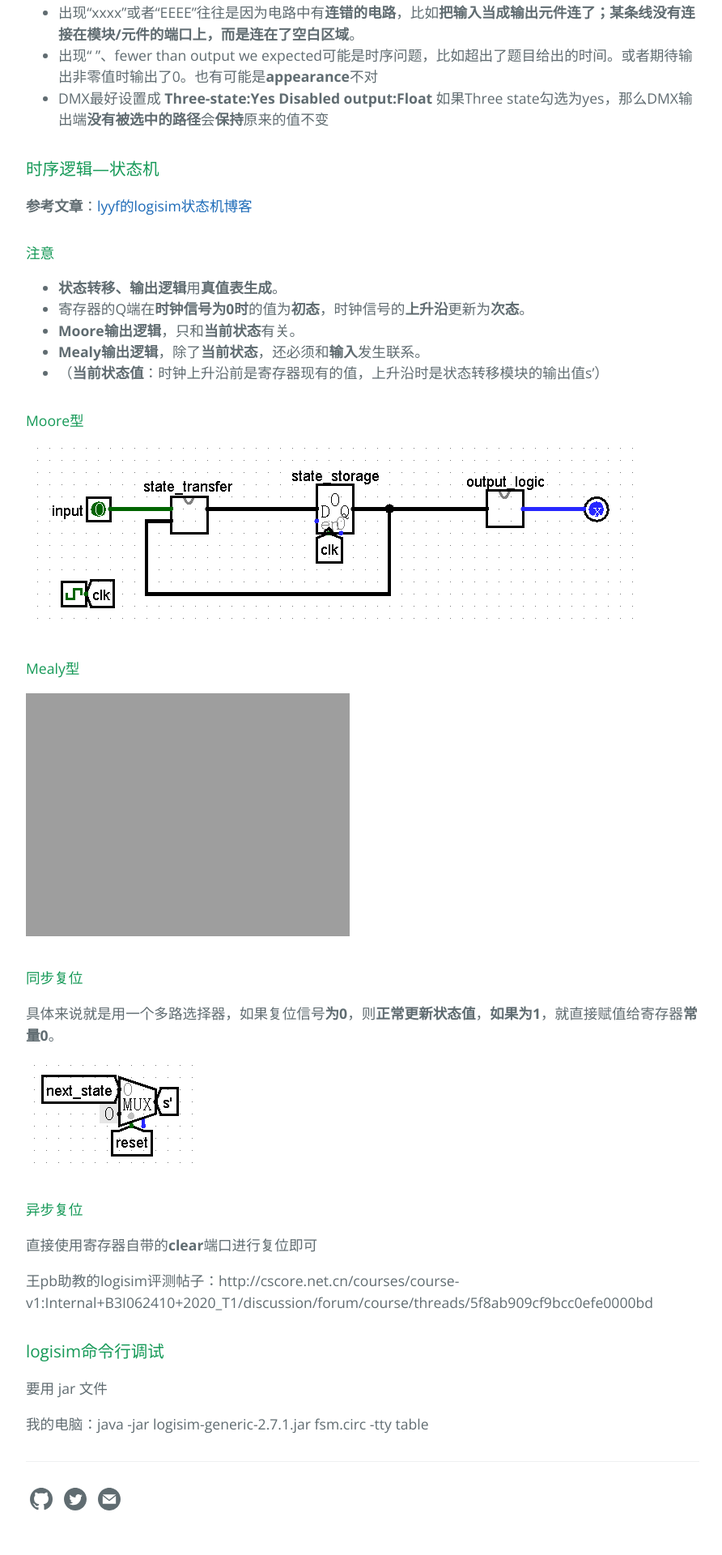
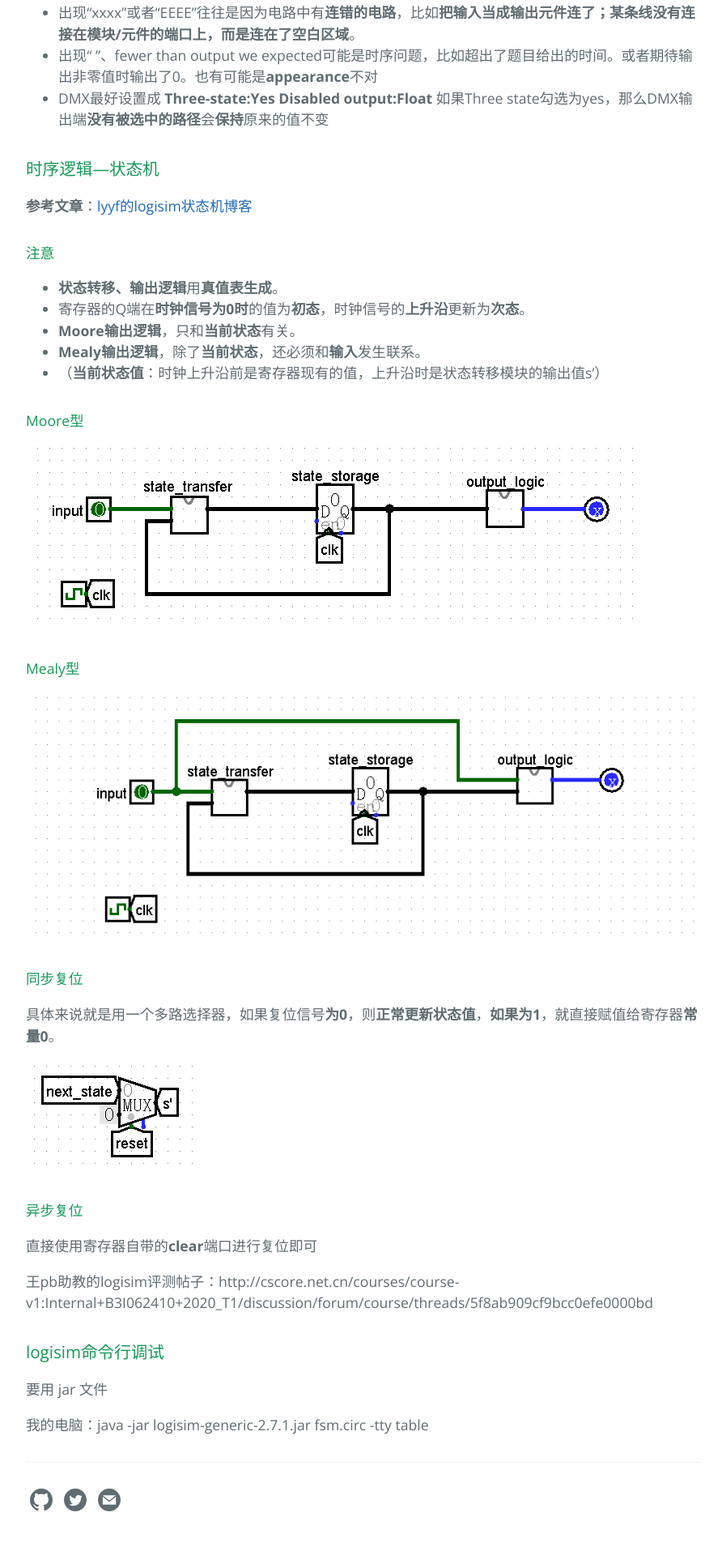
Before and after one commit to BUAADreamer/BUAADreamer-blog-hello, a Jekyll site: the page built from _posts/2021-01-19-BUAA-CO-2020-P0-review.md, in a window 1280 px wide. Shown: the part 699-2619 px from the top of the page at 81% size, without its empty margins (192-1084 px from the left). Built offline with Jekyll 4.4.1, drawn with Linux system fonts in a browser that asks for light colours.

Commit message:
Update 2021-01-19-BUAA-CO-2020-P0-review.md

```diff
--- a/_posts/2021-01-19-BUAA-CO-2020-P0-review.md
+++ b/_posts/2021-01-19-BUAA-CO-2020-P0-review.md
@@ -42,7 +42,7 @@ description: "CO-notes"
 
 #### Mealy型
 
-![](https://BUAADreamer.github.io/picture/mealy.picture)
+![](https://BUAADreamer.github.io/picture/mealy.png)
 
 #### 同步复位
 
```
